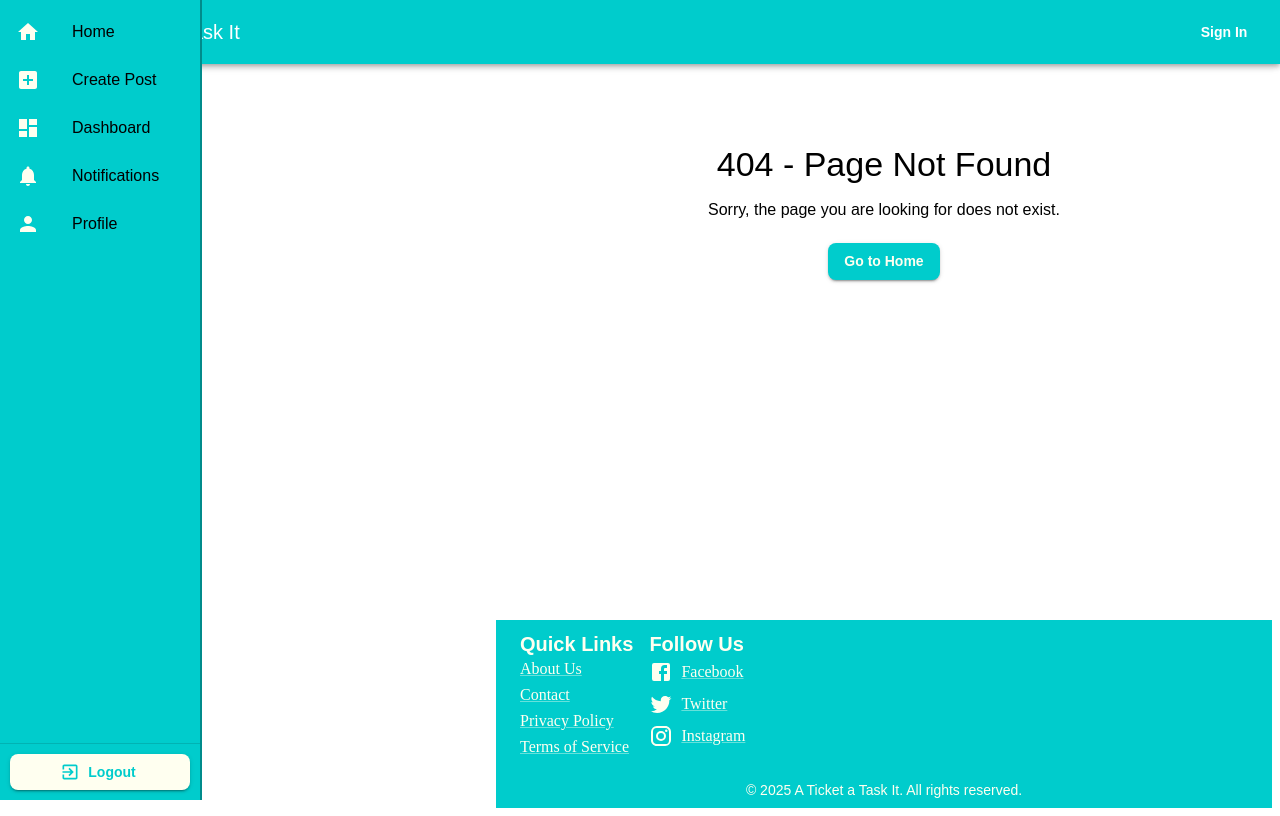
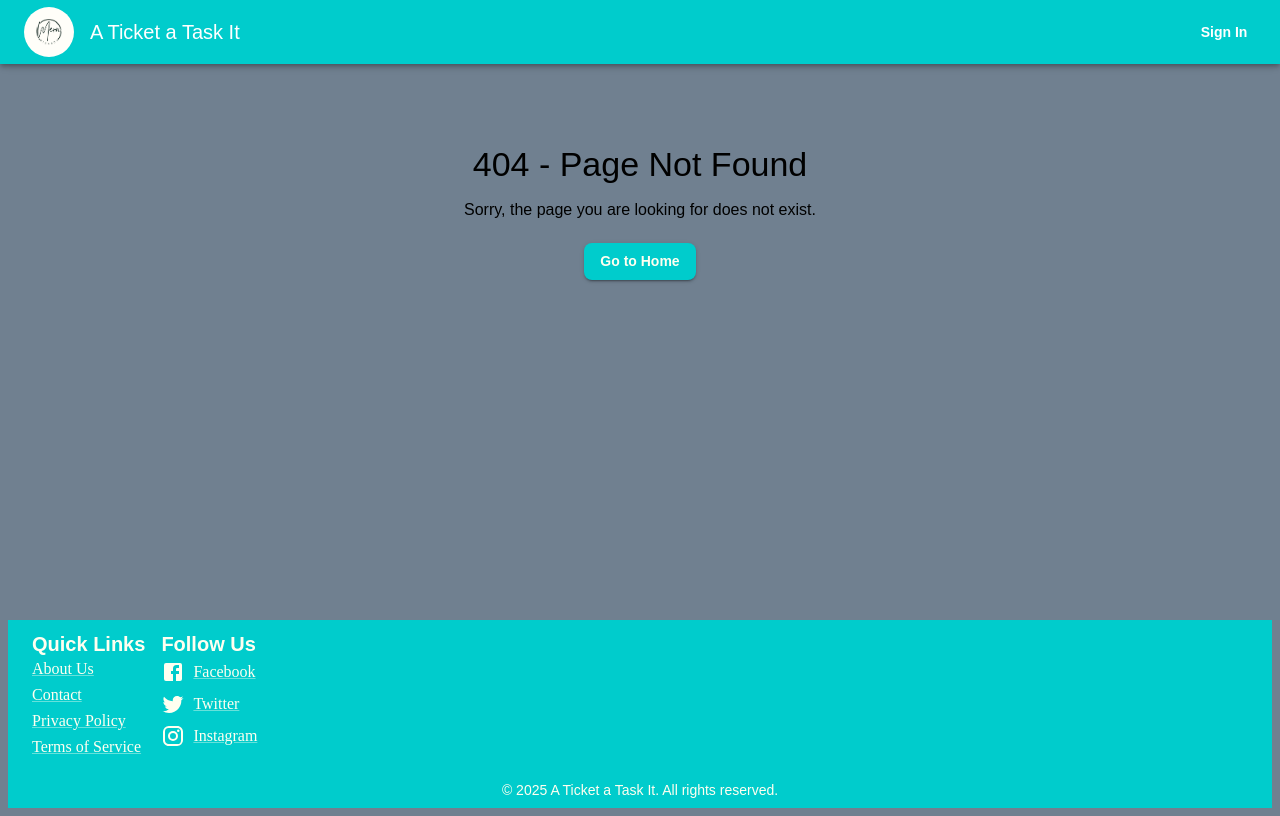
Before and after one commit to LukeZHar/MERN-Wizards-T3A2-B, a React (Vite) app: page /profile in a window 1280 px wide. Built offline with nearby package versions, Linux system fonts and the light colour scheme.

Commit message:
Feat: Drop down button for menu on header

```diff
--- a/src/frontend/components/Header.jsx
+++ b/src/frontend/components/Header.jsx
@@ -4,23 +4,30 @@ import { Link, useNavigate } from 'react-router-dom'; // Import React Router for
 import logo from '../assets/Mern.png';
 import { useUserAuthContext } from '../contexts/UserAuthContext';
 import HideOnScroll from './HideOnScroll';
+import HomeIcon from '@mui/icons-material/Home'; // Icon for Home
+import CreateIcon from '@mui/icons-material/Create'; // Icon for Create Post
+import DashboardIcon from '@mui/icons-material/Dashboard'; // Icon for Dashboard
+import LogoutIcon from '@mui/icons-material/Logout'; // Icon for Logout
+import PersonIcon from '@mui/icons-material/Person'; // Profile icon
 
 export default function Header() {
-    const [anchorElProfile, setAnchorElProfile] = React.useState(null);
+    const [anchorElNav, setAnchorElNav] = useState(null);;
     const [anchorElSignIn, setAnchorElSignIn] = React.useState(null);
     const [token, setToken, logout] = useUserAuthContext(); // Get the authentication token from context
     const navigate = useNavigate(); // For navigation after logout
 
-    const handleProfileMenu = (event) => {
-        setAnchorElProfile(event.currentTarget);
+    const handleNavMenu = (event) => {
+        setAnchorElNav(event.currentTarget);
+        setAnchorElSignIn(null);
     };
 
     const handleSignInMenu = (event) => {
         setAnchorElSignIn(event.currentTarget);
+        setAnchorElNav(null);
     };
 
     const handleClose = () => {
-        setAnchorElProfile(null);
+        setAnchorElNav(null);
         setAnchorElSignIn(null);
     };
 
@@ -46,9 +53,23 @@ export default function Header() {
                     </Typography>
                     {token ? (
                         <>
-                            <Button color="inherit" onClick={handleProfileMenu}>Profile</Button>
-                            <Menu anchorEl={anchorElProfile} open={Boolean(anchorElProfile)} onClose={handleClose}>
-                                <MenuItem onClick={handleLogout}>Logout</MenuItem>
+                            <Button color="inherit" onClick={handleNavMenu}>Menu</Button>
+                            <Menu anchorEl={anchorElNav} open={Boolean(anchorElNav)} onClose={handleClose}>
+                            <MenuItem component={Link} to="/home" onClick={handleClose}>
+                                    <HomeIcon sx={{ marginRight: 1 }} /> Home
+                                </MenuItem>
+                                <MenuItem component={Link} to="/add-post" onClick={handleClose}>
+                                    <CreateIcon sx={{ marginRight: 1 }} /> Create Post
+                                </MenuItem>
+                                <MenuItem component={Link} to="/dashboard" onClick={handleClose}>
+                                    <DashboardIcon sx={{ marginRight: 1 }} /> Dashboard
+                                </MenuItem>
+                                <MenuItem component={Link} to="/profile" onClick={handleClose}>
+                                    <PersonIcon sx={{ marginRight: 1 }} /> Profile
+                                </MenuItem>
+                                <MenuItem onClick={handleLogout}>
+                                    <LogoutIcon sx={{ marginRight: 1 }} /> Logout
+                                </MenuItem>
                             </Menu>
                         </>
                     ) : (
--- a/src/frontend/components/NavBar.jsx
+++ /dev/null
@@ -1,112 +0,0 @@
-import React, { useState } from "react";
-import { Drawer, List, ListItem, ListItemButton, ListItemIcon, ListItemText, AppBar, Toolbar, IconButton, Typography, Box, Divider, Button } from "@mui/material";
-import { Menu as MenuIcon, Home, AddBox, Notifications, Person, ExitToApp, Dashboard } from "@mui/icons-material";
-import { Link, useNavigate } from "react-router-dom";
-import { useMediaQuery } from "@mui/material";
-
-// NavBar items
-const menuItems = [
-  { name: "Home", icon: <Home />, path: "/" },
-  { name: "Create Post", icon: <AddBox />, path: "/add-post" },
-  { name: "Dashboard", icon: <Dashboard />, path: "/dashboard" },
-  { name: "Notifications", icon: <Notifications />, path: "/notifications" },
-  { name: "Profile", icon: <Person />, path: "/profile" }
-];
-
-const NavBar = () => {
-  const [mobileOpen, setMobileOpen] = useState(false);
-  const isMobile = useMediaQuery("(max-width: 768px)"); // Detects mobile view
-  const navigate = useNavigate(); // Used for redirecting after logout
-
-  const toggleDrawer = () => {
-    setMobileOpen(!mobileOpen);
-  };
-
-  const handleLogout = () => {
-    localStorage.removeItem("token"); // Clear authentication token
-    navigate("/login"); // Redirect to login page
-  };
-
-  const drawerContent = (
-    <Box sx={{ display: "flex", flexDirection: "column", height: "100vh" }}>
-      <List sx={{ flexGrow: 1 }}>
-        {menuItems.map((item) => (
-          <ListItem key={item.name} disablePadding>
-            <ListItemButton component={Link} to={item.path} onClick={() => setMobileOpen(false)}>
-              <ListItemIcon sx={{ color: "ivory" }}>{item.icon}</ListItemIcon>
-              <ListItemText primary={item.name} />
-            </ListItemButton>
-          </ListItem>
-        ))}
-      </List>
-
-      <Divider />
-
-      {/* Logout Button at the Bottom */}
-      <Box sx={{ padding: "10px", textAlign: "center" }}>
-        <Button
-          variant="contained"
-          color="secondary"
-          fullWidth
-          startIcon={<ExitToApp />}
-          onClick={handleLogout}
-          sx={{
-            backgroundColor: "ivory",
-            color: "#00CCCC",
-            "&:hover": { backgroundColor: "#f8f9fa" }
-          }}
-        >
-          Logout
-        </Button>
-      </Box>
-    </Box>
-  );
-
-  return (
-    <>
-      {/* Mobile AppBar (Hamburger Menu) */}
-      {isMobile && (
-        <AppBar position="fixed" sx={{ backgroundColor: "#00CCCC", zIndex: 1301 }}>
-          <Toolbar>
-            <IconButton edge="start" color="inherit" onClick={toggleDrawer}>
-              <MenuIcon />
-            </IconButton>
-            <Typography variant="h6" sx={{ flexGrow: 1 }}>
-              A-Ticket-A-Task-It
-            </Typography>
-          </Toolbar>
-        </AppBar>
-      )}
-
-      {/* Sidebar for desktop & tablets */}
-      <Drawer
-        variant={isMobile ? "temporary" : "permanent"}
-        open={isMobile ? mobileOpen : true}
-        onClose={toggleDrawer}
-        sx={{
-          width: isMobile ? "auto" : 200,
-          flexShrink: 0,
-          "& .MuiDrawer-paper": {
-            width: isMobile ? "auto" : 200,
-            backgroundColor: "#00CCCC",
-            color: "white",
-            borderRight: "2px solid #008b8b",
-            height: "100vh",
-            display: "flex",
-            flexDirection: "column",
-            justifyContent: "space-between"
-          },
-        }}
-      >
-        {drawerContent}
-      </Drawer>
-
-      {/* Push content down when AppBar is present */}
-      <Box sx={{ marginTop: isMobile ? "64px" : 0, marginLeft: isMobile ? 0 : "200px", padding: "20px" }}>
-        <Toolbar /> {/* Keeps spacing when AppBar is present */}
-      </Box>
-    </>
-  );
-};
-
-export default NavBar;
--- a/src/frontend/pages/App.jsx
+++ b/src/frontend/pages/App.jsx
@@ -6,31 +6,13 @@ import NotFoundPage from "./NotFoundPage.jsx";
 import { PostProvider } from "../contexts/PostContext.jsx";
 import DashboardPage from "./DashboardPage.jsx";
 import Layout from "../components/Layout.jsx";
-import { Box } from "@mui/material";
-import NavBar from "../components/NavBar.jsx";
-
-// Component to wrap pages with conditional NavBar
-const LayoutWithNav = ({ children }) => {
-  const location = useLocation(); // Get current route
-
-  // Define paths where NavBar should be hidden
-  const hideNavBar = ["/", "/login", "/register"].includes(location.pathname);
-
-  return (
-    <Box sx={{ display: "flex", minHeight: "100vh" }}>
-      {!hideNavBar && <NavBar />} {/* Show NavBar only if NOT on login/register */}
-      <Box sx={{ flexGrow: 1 }}>
-        <Layout>{children}</Layout> {/* Layout wraps the content properly */}
-      </Box>
-    </Box>
-  );
-};
+import "../styles/App.css"
 
 function App() {
   return (
     <PostProvider>
       <Router>
-        <LayoutWithNav>
+        <Layout>
           <Routes>
             <Route path="/" element={<LoginPage />} />
             <Route path="/login" element={<LoginPage />} />
@@ -39,7 +21,7 @@ function App() {
             <Route path="/dashboard" element={<DashboardPage />} />
             <Route path="*" element={<NotFoundPage />} />
           </Routes>
-        </LayoutWithNav>
+        </Layout>
       </Router>
     </PostProvider>
   );
--- a/src/frontend/pages/DashboardPage.jsx
+++ b/src/frontend/pages/DashboardPage.jsx
@@ -50,11 +50,20 @@ export default function DashboardPage() {
     return (
         <Container component="main" maxWidth="md">
             <Typography variant="h4" gutterBottom>
-                Your Dashboard
+                Dashboard
             </Typography>
             {error && <Alert severity="error">{error}</Alert>} {/* Show error if it exists */}
 
-            <Typography variant="h6">Your Posts</Typography>
+            <Button
+                variant="contained"
+                color="primary"
+                onClick={() => {/* Logic to navigate to the post creation page */ }}
+                sx={{ mt: 2 }}
+            >
+                Create New Post
+            </Button>
+
+            <Typography variant="h6">Posts</Typography>
             <Grid2 container spacing={2}>
                 {posts.length > 0 ? (
                     posts.map((post) => (
@@ -82,15 +91,6 @@ export default function DashboardPage() {
                     <Typography variant="body1">No posts to display.</Typography>
                 )}
             </Grid2>
-
-            <Button
-                variant="contained"
-                color="primary"
-                onClick={() => {/* Logic to navigate to the post creation page */ }}
-                sx={{ mt: 2 }}
-            >
-                Create New Post
-            </Button>
         </Container>
     );
 }
```
Also changed, not shown: src/frontend/components/Notification.jsx (+11 -2 lines), src/frontend/services/notificationService.js (added, +47 -0 lines).
